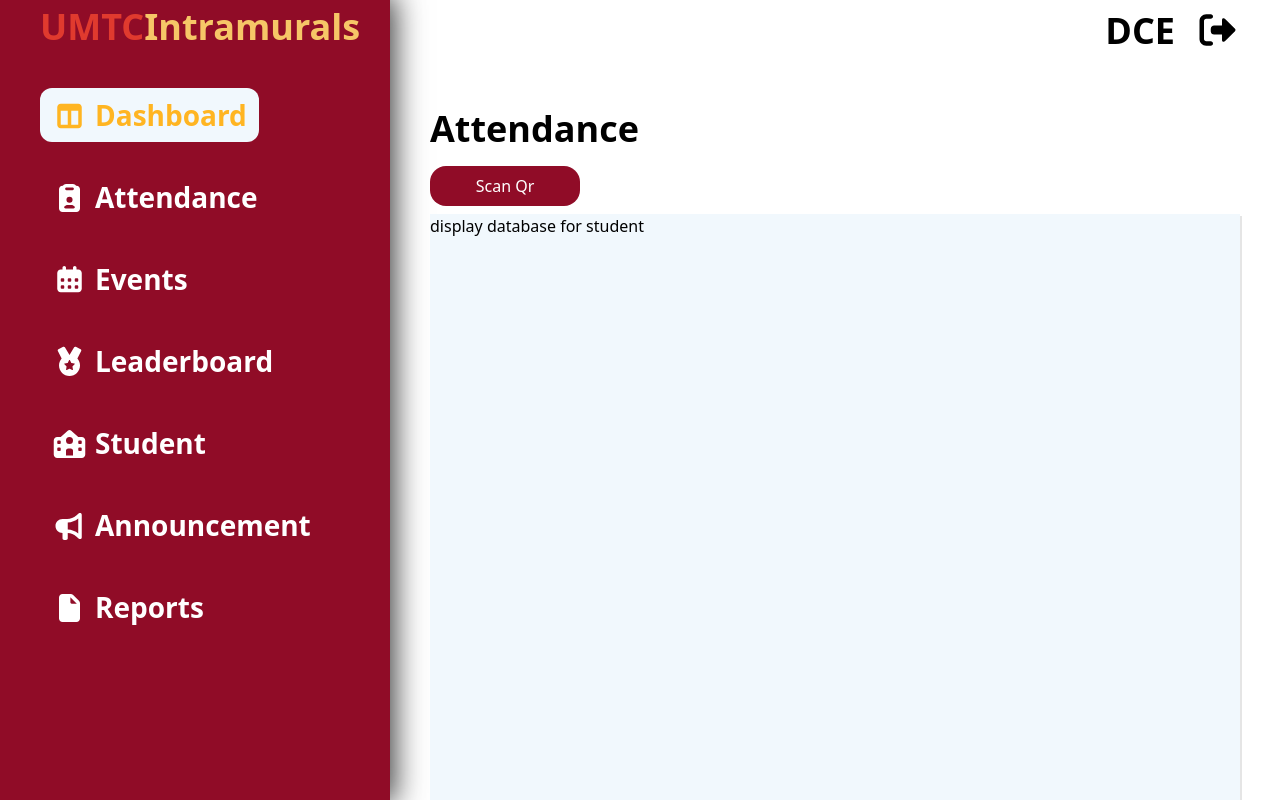
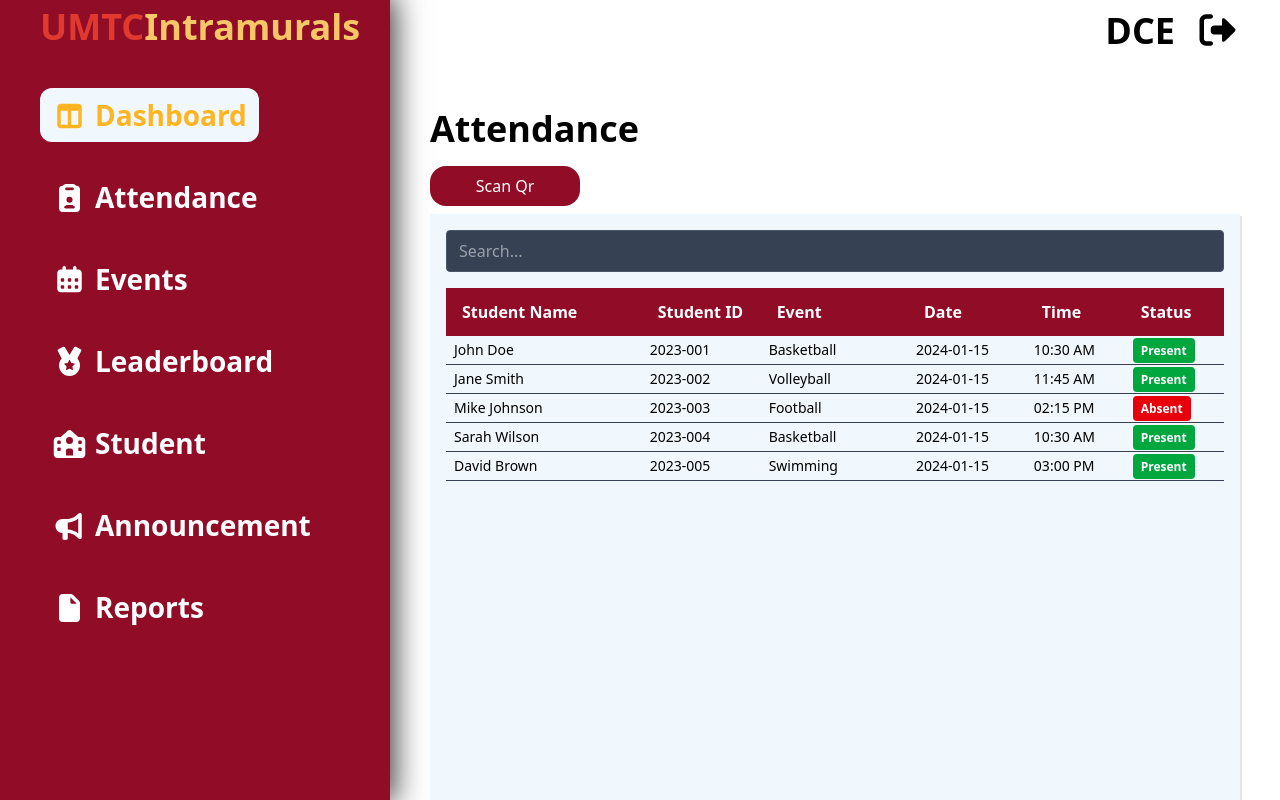
Before and after one commit to lawie2k/intramurals-QR-attendance-app, a React (Vite) app in the folder qr-attendance-admin/: page /attendance in a window 1280 px wide. Shown: the top 800 px of the page. Built offline with nearby package versions, Linux system fonts and the light colour scheme.

Commit message:
added grid box in admin

```diff
--- /dev/null
+++ b/qr-attendance-admin/components/DataGrid.tsx
@@ -0,0 +1,175 @@
+import React, { useState, useMemo } from 'react';
+
+interface DataGridProps {
+    data: any[];
+    columns: any[];
+    height?: string;
+    className?: string;
+    showSearch?: boolean;
+    pageSize?: number;
+}
+
+const DataGrid: React.FC<DataGridProps> = ({
+                                               data,
+                                               columns,
+                                               height = "400px",
+                                               className = "",
+                                               showSearch = true,
+                                               pageSize = 10
+                                           }) => {
+    const [sortField, setSortField] = useState<string>('');
+    const [sortDirection, setSortDirection] = useState<'asc' | 'desc'>('asc');
+    const [filterText, setFilterText] = useState<string>('');
+    const [currentPage, setCurrentPage] = useState<number>(1);
+
+    // Filter and sort data
+    const processedData = useMemo(() => {
+        let filtered = data;
+
+        // Apply filter
+        if (filterText) {
+            filtered = data.filter(row =>
+                columns.some(col =>
+                    String(row[col.field] || '').toLowerCase().includes(filterText.toLowerCase())
+                )
+            );
+        }
+
+        // Apply sorting
+        if (sortField) {
+            filtered = [...filtered].sort((a, b) => {
+                const aVal = a[sortField];
+                const bVal = b[sortField];
+
+                if (aVal < bVal) return sortDirection === 'asc' ? -1 : 1;
+                if (aVal > bVal) return sortDirection === 'asc' ? 1 : -1;
+                return 0;
+            });
+        }
+
+        return filtered;
+    }, [data, filterText, sortField, sortDirection, columns]);
+
+    // Pagination
+    const totalPages = Math.ceil(processedData.length / pageSize);
+    const startIndex = (currentPage - 1) * pageSize;
+    const paginatedData = processedData.slice(startIndex, startIndex + pageSize);
+
+    const handleSort = (field: string) => {
+        if (sortField === field) {
+            setSortDirection(sortDirection === 'asc' ? 'desc' : 'asc');
+        } else {
+            setSortField(field);
+            setSortDirection('asc');
+        }
+    };
+
+    const renderCell = (row: any, column: any) => {
+        const value = row[column.field];
+
+        if (column.cellRenderer) {
+            return column.cellRenderer({ value, row });
+        }
+
+        return <span>{value}</span>;
+    };
+
+    return (
+        <div className={`w-full ${className}`} style={{ height }}>
+            {/* Conditional Filter */}
+            {showSearch && (
+                <div className="mb-4">
+                    <input
+                        type="text"
+                        placeholder="Search..."
+                        value={filterText}
+                        onChange={(e) => setFilterText(e.target.value)}
+                        className="w-full px-3 py-2 bg-gray-700 text-white rounded border border-gray-600 focus:border-red-500 focus:outline-none"
+                    />
+                </div>
+            )}
+
+            {/* Table */}
+            <div className="overflow-x-auto">
+                <table className="w-full">
+                    <thead>
+                    <tr className="bg-[#900C27]">
+                        {columns.map((column) => (
+                            <th
+                                key={column.field}
+                                className=" text-white px-4 py-3 text-left cursor-pointer hover:bg-[#650B1D] select-none"
+                                style={{ width: column.width }}
+                                onClick={() => handleSort(column.field)}
+                            >
+                                <div className="flex items-center">
+                                    {column.headerName}
+                                    {sortField === column.field && (
+                                        <span className="ml-2">
+                        {sortDirection === 'asc' ? '↑' : '↓'}
+                      </span>
+                                    )}
+                                </div>
+                            </th>
+                        ))}
+                    </tr>
+                    </thead>
+                    <tbody>
+                    {paginatedData.map((row, index) => (
+                        <tr key={row.id || index} className="border-b border-gray-700 hover:bg-[#D5EEFF]">
+                            {columns.map((column) => (
+                                <td key={column.field} className="px-2 py-1 text-sm">
+                                    {renderCell(row, column)}
+                                </td>
+                            ))}
+                        </tr>
+                    ))}
+                    </tbody>
+                </table>
+            </div>
+
+            {/* Pagination */}
+            {totalPages > 1 && (
+                <div className="flex justify-between items-center mt-4">
+                    <div className="text-sm text-gray-400">
+                        Showing {startIndex + 1} to {Math.min(startIndex + pageSize, processedData.length)} of {processedData.length} entries
+                    </div>
+                    <div className="flex space-x-2">
+                        <button
+                            onClick={() => setCurrentPage(1)}
+                            disabled={currentPage === 1}
+                            className="px-3 py-1 bg-gray-700 text-white rounded disabled:opacity-50 disabled:cursor-not-allowed hover:bg-gray-600"
+                        >
+                            First
+                        </button>
+                        <button
+                            onClick={() => setCurrentPage(currentPage - 1)}
+                            disabled={currentPage === 1}
+                            className="px-3 py-1 bg-gray-700 text-white rounded disabled:opacity-50 disabled:cursor-not-allowed hover:bg-gray-600"
+                        >
+                            Previous
+                        </button>
+                        <span className="px-3 py-1 bg-red-600 text-white rounded">
+              {currentPage}
+            </span>
+                        <button
+                            onClick={() => setCurrentPage(currentPage + 1)}
+                            disabled={currentPage === totalPages}
+                            className="px-3 py-1 bg-gray-700 text-white rounded disabled:opacity-50 disabled:cursor-not-allowed hover:bg-gray-600"
+                        >
+                            Next
+                        </button>
+                        <button
+                            onClick={() => setCurrentPage(totalPages)}
+                            disabled={currentPage === totalPages}
+                            className="px-3 py-1 bg-gray-700 text-white rounded disabled:opacity-50 disabled:cursor-not-allowed hover:bg-gray-600"
+                        >
+                            Last
+                        </button>
+                    </div>
+                </div>
+            )}
+        </div>
+    );
+};
+
+export default DataGrid;
--- a/qr-attendance-admin/index.html
+++ b/qr-attendance-admin/index.html
@@ -4,7 +4,7 @@
     <meta charset="UTF-8" />
     <link rel="icon" type="image/svg+xml" href="/vite.svg" />
     <meta name="viewport" content="width=device-width, initial-scale=1.0" />
-    <title>Vite + React</title>
+    <title>UM attendance admin</title>
   </head>
   <body>
     <div id="root"></div>
--- a/qr-attendance-admin/src/tabs/attendance.tsx
+++ b/qr-attendance-admin/src/tabs/attendance.tsx
@@ -2,9 +2,41 @@ import React from "react";
 import {FontAwesomeIcon} from "@fortawesome/react-fontawesome";
 import {faArrowLeft} from "@fortawesome/free-solid-svg-icons";
 import {IconProp} from "@fortawesome/fontawesome-svg-core";
+import DataGrid from "../../components/DataGrid";
 
 export default function Attendance() {
     const [open,setopen] = React.useState(false);
+
+    // Sample data for the grid
+    const attendanceData = [
+        { id: 1, studentName: "John Doe", studentId: "2023-001", event: "Basketball", date: "2024-01-15", time: "10:30 AM", status: "Present" },
+        { id: 2, studentName: "Jane Smith", studentId: "2023-002", event: "Volleyball", date: "2024-01-15", time: "11:45 AM", status: "Present" },
+        { id: 3, studentName: "Mike Johnson", studentId: "2023-003", event: "Football", date: "2024-01-15", time: "02:15 PM", status: "Absent" },
+        { id: 4, studentName: "Sarah Wilson", studentId: "2023-004", event: "Basketball", date: "2024-01-15", time: "10:30 AM", status: "Present" },
+        { id: 5, studentName: "David Brown", studentId: "2023-005", event: "Swimming", date: "2024-01-15", time: "03:00 PM", status: "Present" },
+    ];
+
+    const columns = [
+        { field: "studentName", headerName: "Student Name", width: "200px" },
+        { field: "studentId", headerName: "Student ID", width: "120px" },
+        { field: "event", headerName: "Event", width: "150px" },
+        { field: "date", headerName: "Date", width: "120px" },
+        { field: "time", headerName: "Time", width: "100px" },
+        {
+            field: "status",
+            headerName: "Status",
+            width: "100px",
+            cellRenderer: ({ value }: { value: string }) => (
+                <span className={`px-2 py-1 rounded text-xs font-bold ${
+                    value === 'Present'
+                        ? 'bg-green-600 text-white'
+                        : 'bg-red-600 text-white'
+                }`}>
+                    {value}
+                </span>
+            )
+        },
+    ];
 	return (
 
 		<div className=" h-[900px] px-[40px] pt-[20px]">
@@ -54,8 +86,14 @@ export default function Attendance() {
                     <h2>Scan Qr</h2>
                 </button>
 				</div>
-				<div className="w-full h-[700px] mt-2 bg-[#F1F8FD] shadow-[2px_2px_0px_0px_rgba(0,_0,_0,_0.1)]">
-                    <h2>display database for student</h2>
+				<div className="w-full h-[700px] mt-2 bg-[#F1F8FD] shadow-[2px_2px_0px_0px_rgba(0,_0,_0,_0.1)] p-4">
+                    <DataGrid
+                        data={attendanceData}
+                        columns={columns}
+                        height="600px"
+                        showSearch={true}
+                        pageSize={5}
+                    />
                 </div>
 			</div>
 			</div>
--- a/qr-attendance-admin/tsconfig.json
+++ b/qr-attendance-admin/tsconfig.json
@@ -13,6 +13,8 @@
     "strict": true,
     "forceConsistentCasingInFileNames": true,
     "allowJs": false,
+    "esModuleInterop": true,
+    "allowSyntheticDefaultImports": true,
     "paths": {
       "@/*": ["./src/*"]
     }
```
